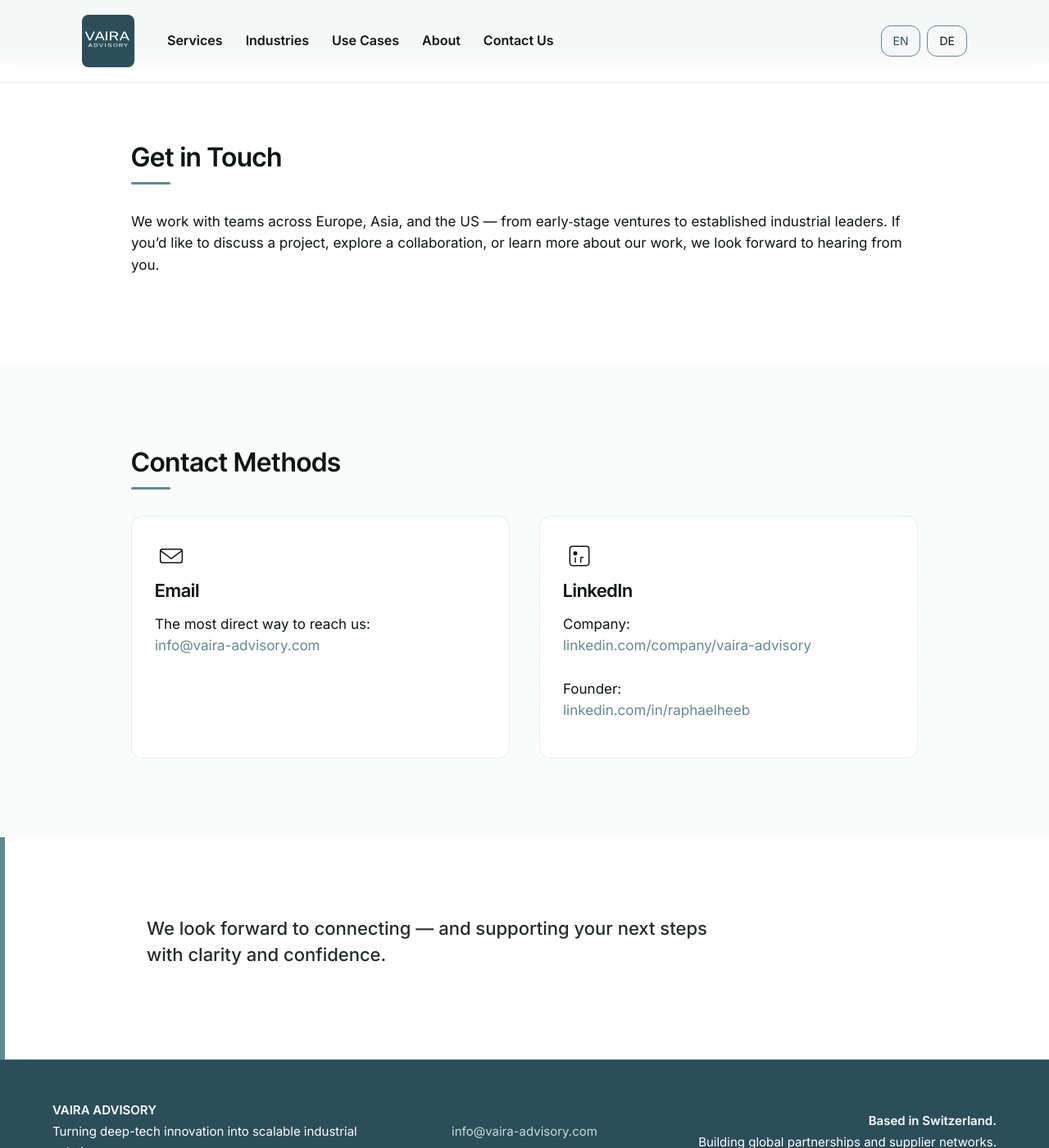
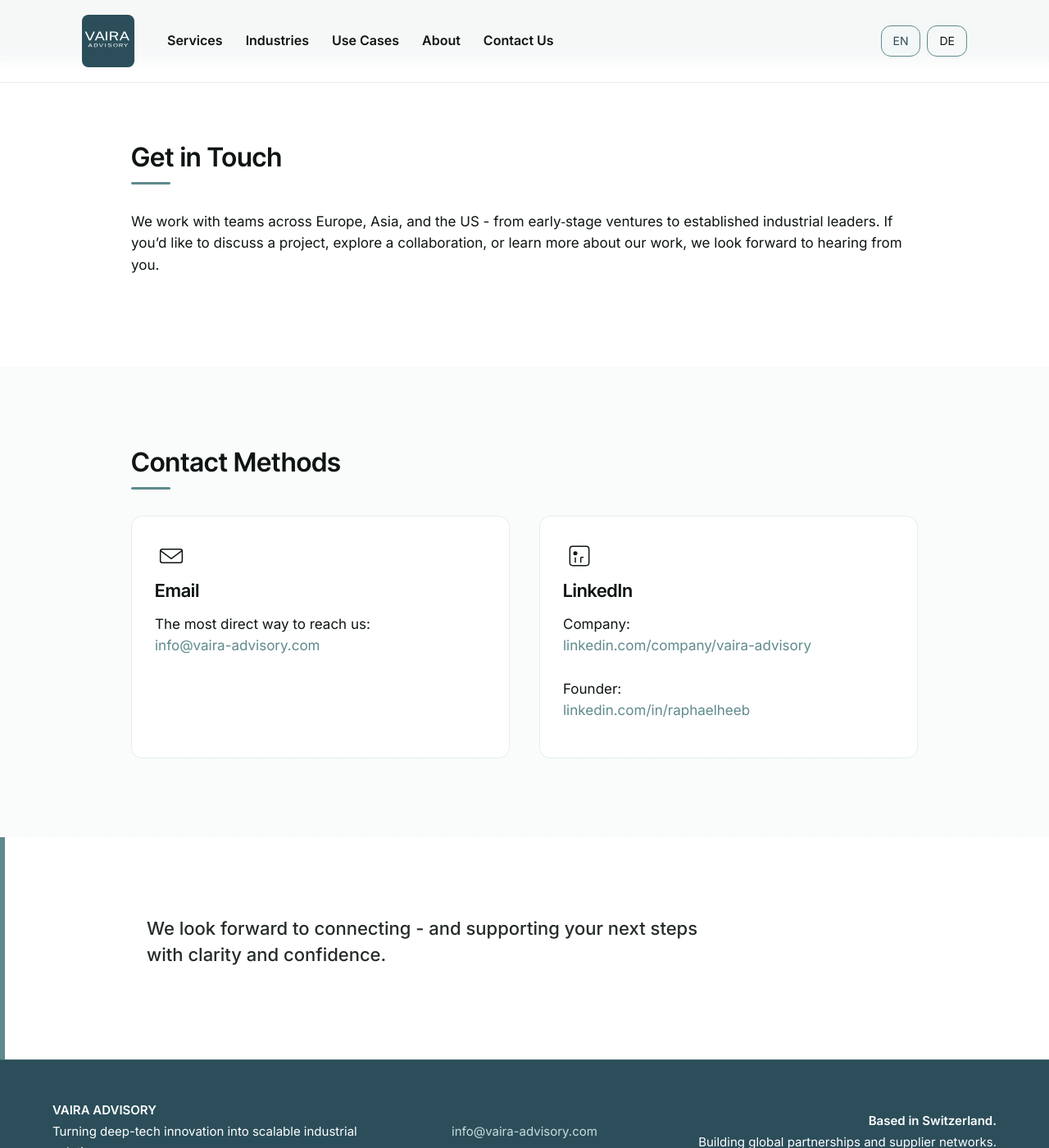
Before and after one commit to raphaelheeb/vaira-advisory, a Jekyll site: the page built from contact/index.html, in a window 1280 px wide and 1400 px high, scrolled down 325 px. Shown: the whole window at 82% size. Built offline with Jekyll 4.4.1, drawn with Linux system fonts in a browser that asks for light colours; some of the changed text lies outside the part shown.

Commit message:
Update index.html

```diff
--- a/contact/index.html
+++ b/contact/index.html
@@ -9,7 +9,7 @@
 
 <section id="hero" class="hero hero--clean">
   <div class="content-wrapper">
-    <h1 class="hero-title">Contact us.</h1>
+    <h1 class="hero-title">Contact Us</h1>
     <p class="hero-sub">Let’s explore how VAIRA can accelerate your technology and innovation goals.</p>
   </div>
 
@@ -34,7 +34,7 @@
         </linearGradient>
       </defs>
 
-      <g transform="rotate(-140 210 210)">
+      <g transform="rotate(0 210 210)">
         <path d="M20 210 A190 190 0 0 1 400 210"
               stroke="white" stroke-width="1.75" stroke-opacity="0.55" vector-effect="non-scaling-stroke"/>
         <path d="M60 210 A150 150 0 0 1 360 210"
@@ -55,7 +55,7 @@
   <div class="content-wrapper wrapper--narrow">
     <h2>Get in Touch</h2>
     <p>
-      We work with teams across Europe, Asia, and the US — from early‑stage ventures to established
+      We work with teams across Europe, Asia, and the US - from early‑stage ventures to established
       industrial leaders. If you’d like to discuss a project, explore a collaboration, or learn more
       about our work, we look forward to hearing from you.
     </p>
@@ -126,7 +126,7 @@
 <section class="section section--accent-left section--tight">
   <div class="content-wrapper wrapper--narrow">
     <p class="closing-line">
-      We look forward to connecting — and supporting your next steps with clarity and confidence.
+      We look forward to connecting - and supporting your next steps with clarity and confidence.
     </p>
   </div>
 </section>
```
